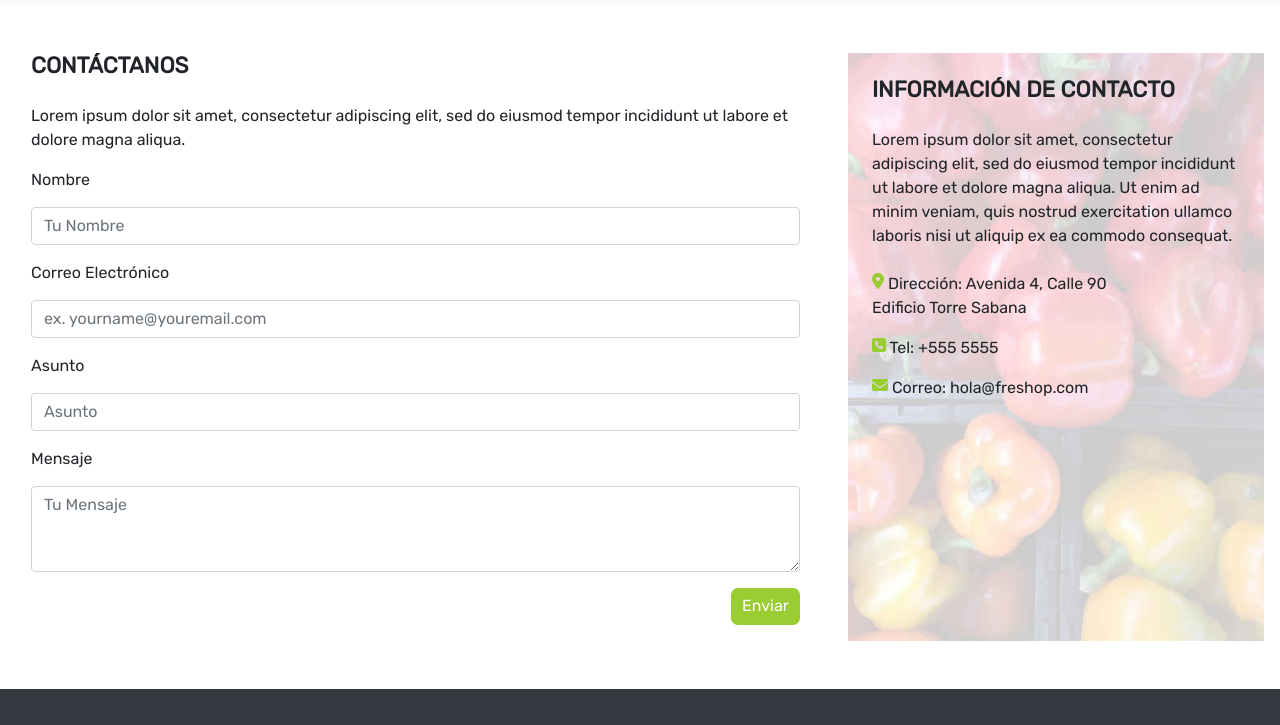
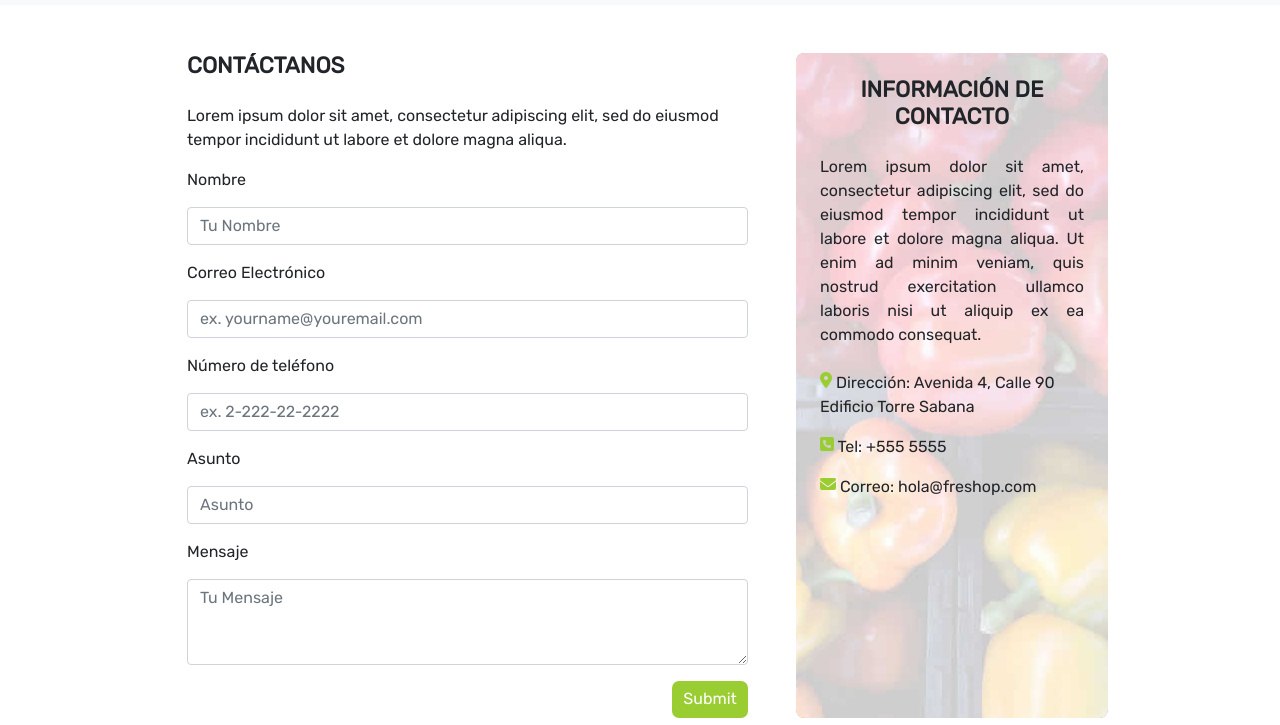
Before and after one commit to Natalia-BP/freshop, a plain HTML site: page contacto.html in a window 1280 px wide. Shown: the part 75-800 px from the top of the page. Drawn offline with nearby package versions, Linux system fonts and the light colour scheme.

Commit message:
improvements to contact lg layout and start of validation functionality

```diff
--- a/contacto.html
+++ b/contacto.html
@@ -54,12 +54,13 @@
 
    <!-- Main content -->
    <main class="pdrio-contact-main">
-    <div class="d-flex flex-column flex-md-row my-5 px-3">
+    <div class="d-flex flex-column flex-md-row justify-content-md-center my-5 px-3">
         <!-- Contact Form -->
-        <div class="col-md-8 pr-md-5 mb-3 mb-md-0">
+        <div class="col-md-8 col-lg-6 pr-md-5 mb-3 mb-md-0">
           <h2 class="font-weight-bold text-uppercase mb-4">Contáctanos</h2>
           <p>Lorem ipsum dolor sit amet, consectetur adipiscing elit, sed do eiusmod tempor incididunt ut labore et dolore magna aliqua.</p>
-          <form method="POST" action="https://formspree.io/f/mnqlvzak">
+
+          <form id="pdrio-contact-main__form" method="POST" action="https://formspree.io/f/mnqlvzak">
             <div class="form-group">
               <label for="inputName">Nombre</label>
               <input type="text" class="form-control" id="inputName" placeholder="Tu Nombre">
@@ -68,6 +69,11 @@
             <div class="form-group">
               <label for="inputEmail">Correo Electrónico</label>
               <input type="email" class="form-control" id="inputEmail" placeholder="ex. yourname@youremail.com">
+            </div>
+
+            <div class="form-group">
+              <label for="inputNumber">Número de teléfono</label>
+              <input type="number" class="form-control" id="inputNumber" placeholder="ex. 2-222-22-2222">
             </div>
 
             <div class="form-group">
@@ -80,15 +86,15 @@
               <textarea class="form-control" id="inputTextArea" rows="3" placeholder="Tu Mensaje"></textarea>
             </div>
 
-            <div class="form-group d-flex justify-content-center justify-content-md-end">
-              <button type="submit" class="m-0">Enviar</button>
+            <div class="form-group d-flex justify-content-center justify-content-md-end mb-md-0">
+              <input type="submit" class="m-0"></input>
             </div>
           </form>
         </div>
 
         <!-- Contact Info -->
-        <div class="col-md-4 px-4 pdrio-contact-info">
-          <h2 class="font-weight-bold text-uppercase my-4">Información de Contacto</h2>
+        <div class="pdrio-contact-info col-md-4 col-lg-3 px-4">
+          <h2 class="font-weight-bold text-uppercase text-center my-4">Información de Contacto</h2>
           <p class="mb-4">Lorem ipsum dolor sit amet, consectetur adipiscing elit, sed do eiusmod tempor incididunt ut labore et dolore magna aliqua. Ut enim ad minim veniam, quis nostrud exercitation ullamco laboris nisi ut aliquip ex ea commodo consequat.</p>
           <ul>
             <li class="mb-3"><i class="fas fa-map-marker-alt"></i> Dirección: Avenida 4, Calle 90<br/> Edificio Torre Sabana</li>
@@ -166,6 +172,9 @@
     <script src="https://cdn.jsdelivr.net/npm/bootstrap@4.6.0/dist/js/bootstrap.bundle.min.js"
         integrity="sha384-Piv4xVNRyMGpqkS2by6br4gNJ7DXjqk09RmUpJ8jgGtD7zP9yug3goQfGII0yAns"
         crossorigin="anonymous"></script>
+
+    <!-- My Script -->
+    <script src="./form-validation.js"></script>
 </body>
 
 </html>
--- /dev/null
+++ b/form-validation.js
@@ -0,0 +1,9 @@
+let contactForm = document.getElementById('pdrio-contact-main__form');
+
+contactForm.addEventListener('submit', function (e) {
+    e.preventDefault();
+    let contactName = document.getElementById('inputName');
+    let contactEmail = document.getElementById('inputEmail');
+    let contactNumber = document.getElementById('inputNumber');
+    let contactSubject = document.getElementById('inputSubject');
+})
--- a/styles.css
+++ b/styles.css
@@ -20,7 +20,7 @@ hr {
     border-radius: 2px;
 }
 
-button {
+button, input[type="submit"] {
     color: white;
     background-color: yellowgreen;
     border: none;
@@ -30,7 +30,7 @@ button {
     margin: 1rem;
 }
 
-button:hover {
+button:hover, input[type="submit"]:hover {
     background-color: rgb(111, 141, 51);
 }
 
@@ -128,9 +128,13 @@ button.pdrio-secondary-action:hover {
 }
 
 .pdrio-contact-info {
-    background-image: url("./imgs/contact-bg.jpg");
-    background-repeat: no-repeat;
+    background: rgb(132, 69, 69) url("./imgs/contact-bg.jpg") no-repeat center padding-box;
     background-size: 100%;
+    border-radius: 0.5rem;
+}
+
+.pdrio-contact-info p {
+    text-align: justify;
 }
 
 .pdrio-contact-info i {
@@ -191,6 +195,9 @@ footer h2, footer ul.social-media {
 /* Responsive */
 
 @media (min-width: 768px) {
+    .pdrio-contact-info {
+        background-size: unset;
+    }
 
     .pdrio-carousel-heading {
         font-size: 2rem;
@@ -201,3 +208,7 @@ footer h2, footer ul.social-media {
         font-size: 5rem;
     }
 }
+
+@media (min-width: 992px) {
+
+}
```
